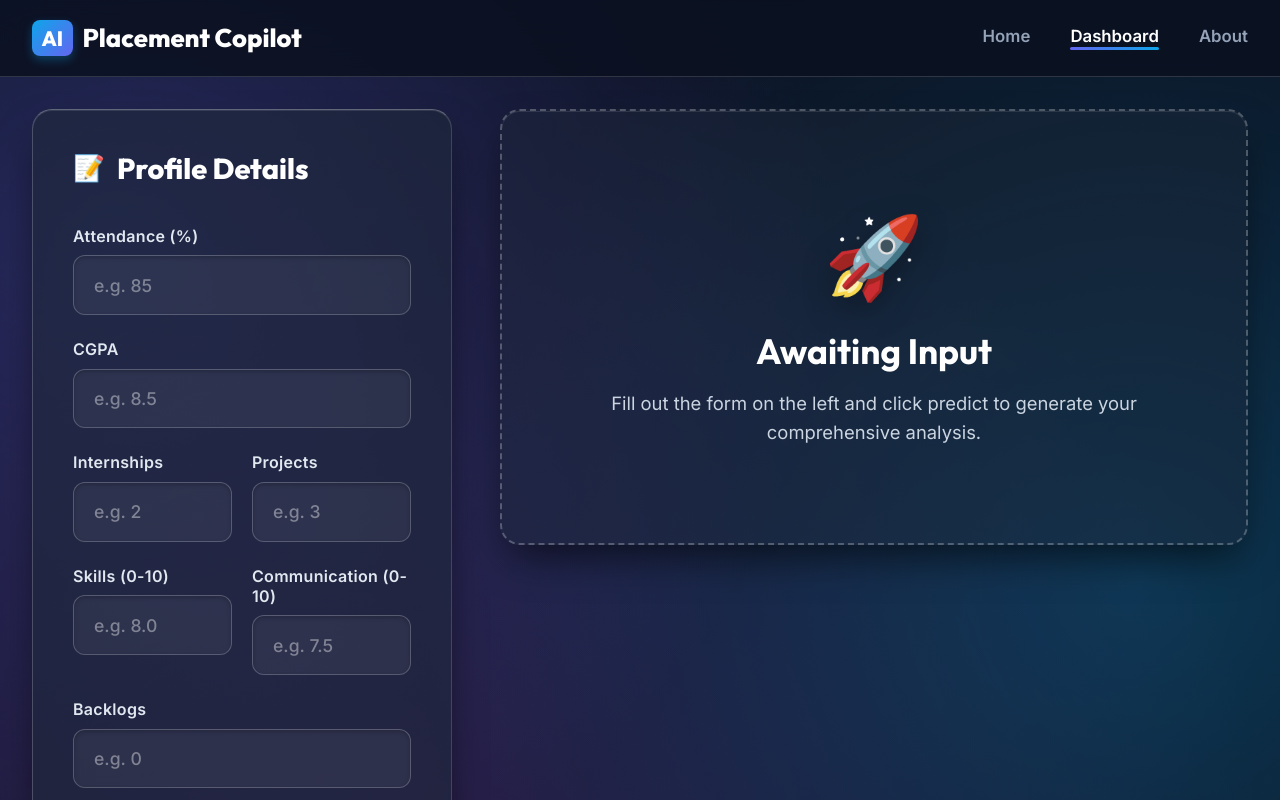
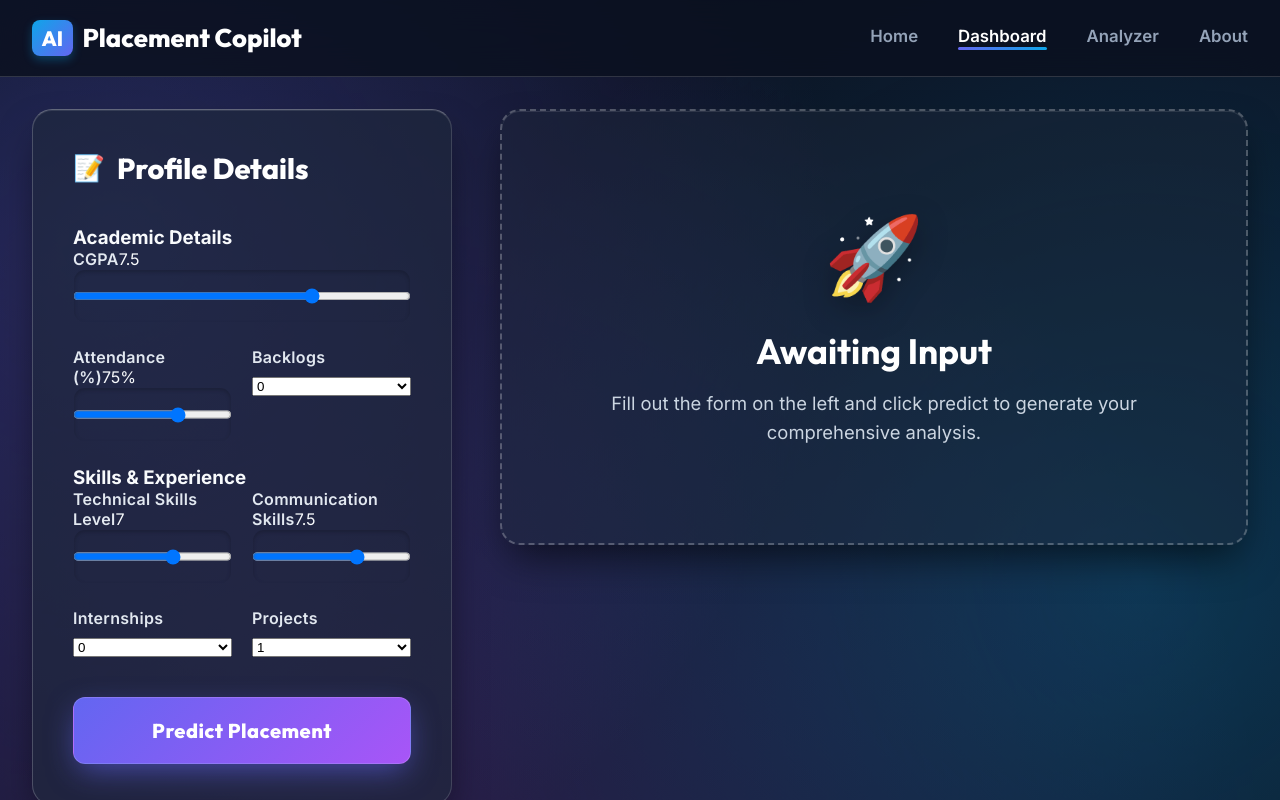
Before and after one commit to dgboy-ai/ai-placement-predictor, a React app in the folder frontend/: page /dashboard in a window 1280 px wide. Shown: the top 800 px of the page. Built offline with nearby package versions, Linux system fonts and the light colour scheme; the HTML template or start-up script is replaced by a standard one.

Commit message:
added resume analyzer ui

```diff
--- a/frontend/src/components/Navbar.jsx
+++ b/frontend/src/components/Navbar.jsx
@@ -15,6 +15,7 @@ export default function Navbar() {
         <div className="navbar-right">
           <Link to="/" className={path === '/' ? 'active nav-link' : 'nav-link'}>Home</Link>
           <Link to="/dashboard" className={path === '/dashboard' ? 'active nav-link' : 'nav-link'}>Dashboard</Link>
+          <Link to="/analyzer" className={path === '/analyzer' ? 'active nav-link' : 'nav-link'}>Analyzer</Link>
           <Link to="/about" className={path === '/about' ? 'active nav-link' : 'nav-link'}>About</Link>
         </div>
       </div>
--- a/frontend/src/pages/Dashboard.jsx
+++ b/frontend/src/pages/Dashboard.jsx
@@ -3,13 +3,13 @@ import axios from 'axios';
 
 export default function Dashboard() {
   const [formData, setFormData] = useState({
-    attendance: '',
-    cgpa: '',
-    internships: '',
-    projects: '',
-    skills_score: '',
-    communication_score: '',
-    backlogs: ''
+    attendance: 75,
+    cgpa: 7.5,
+    internships: 0,
+    projects: 1,
+    skills_score: 7.0,
+    communication_score: 7.5,
+    backlogs: 0
   });
 
   const [result, setResult] = useState(null);
@@ -56,37 +56,79 @@ export default function Dashboard() {
           <div className="card">
             <h2>Profile Details</h2>
             <form onSubmit={handleSubmit} className="input-form">
+              {/* --- SECTION: Academic Details --- */}
+              <div className="form-section">
+                <h3 className="section-title">Academic Details</h3>
+
                 <div className="form-group mb-4">
-                <label>Attendance (%)</label>
-                <input type="number" name="attendance" value={formData.attendance} onChange={handleChange} required min="0" max="100" placeholder="e.g. 85" />
+                  <div className="label-row">
+                    <label>CGPA</label>
+                    <span className="live-value">{formData.cgpa || 0}</span>
                   </div>
-              <div className="form-group mb-4">
-                <label>CGPA</label>
-                <input type="number" step="0.01" name="cgpa" value={formData.cgpa} onChange={handleChange} required min="0" max="10" placeholder="e.g. 8.5" />
+                  <input type="range" name="cgpa" value={formData.cgpa} onChange={handleChange} min="0" max="10" step="0.1" className="styled-slider" />
                 </div>
+
                 <div className="grid-2-cols mb-4">
                   <div className="form-group">
+                    <div className="label-row">
+                      <label>Attendance (%)</label>
+                      <span className="live-value">{formData.attendance || 0}%</span>
+                    </div>
+                    <input type="range" name="attendance" value={formData.attendance} onChange={handleChange} min="0" max="100" className="styled-slider" />
+                  </div>
+                  <div className="form-group">
+                    <label>Backlogs</label>
+                    <select name="backlogs" value={formData.backlogs} onChange={handleChange} className="styled-select">
+                      <option value="0">0</option>
+                      <option value="1">1</option>
+                      <option value="2">2</option>
+                      <option value="3">3+</option>
+                    </select>
+                  </div>
+                </div>
+              </div>
+
+              {/* --- SECTION: Skills & Experience --- */}
+              <div className="form-section mb-5">
+                <h3 className="section-title">Skills &amp; Experience</h3>
+
+                <div className="grid-2-cols mb-4">
+                  <div className="form-group">
+                    <div className="label-row">
+                      <label>Technical Skills Level</label>
+                      <span className="live-value">{formData.skills_score || 0}</span>
+                    </div>
+                    <input type="range" name="skills_score" value={formData.skills_score} onChange={handleChange} min="0" max="10" step="0.1" className="styled-slider" />
+                  </div>
+                  <div className="form-group">
+                    <div className="label-row">
+                      <label>Communication Skills</label>
+                      <span className="live-value">{formData.communication_score || 0}</span>
+                    </div>
+                    <input type="range" name="communication_score" value={formData.communication_score} onChange={handleChange} min="0" max="10" step="0.1" className="styled-slider" />
+                  </div>
+                </div>
+
+                <div className="grid-2-cols">
+                  <div className="form-group">
                     <label>Internships</label>
-                  <input type="number" name="internships" value={formData.internships} onChange={handleChange} required min="0" placeholder="e.g. 2" />
+                    <select name="internships" value={formData.internships} onChange={handleChange} className="styled-select">
+                      <option value="0">0</option>
+                      <option value="1">1</option>
+                      <option value="2">2</option>
+                      <option value="3">3+</option>
+                    </select>
                   </div>
                   <div className="form-group">
                     <label>Projects</label>
-                  <input type="number" name="projects" value={formData.projects} onChange={handleChange} required min="0" placeholder="e.g. 3" />
+                    <select name="projects" value={formData.projects} onChange={handleChange} className="styled-select">
+                      <option value="0">0</option>
+                      <option value="1">1</option>
+                      <option value="2">2</option>
+                      <option value="3">3+</option>
+                    </select>
                   </div>
                 </div>
-              <div className="grid-2-cols mb-4">
-                <div className="form-group">
-                  <label>Skills (0-10)</label>
-                  <input type="number" name="skills_score" step="0.1" value={formData.skills_score} onChange={handleChange} required min="0" max="10" placeholder="e.g. 8.0" />
-                </div>
-                <div className="form-group">
-                  <label>Communication (0-10)</label>
-                  <input type="number" name="communication_score" step="0.1" value={formData.communication_score} onChange={handleChange} required min="0" max="10" placeholder="e.g. 7.5" />
-                </div>
-              </div>
-              <div className="form-group mb-5">
-                <label>Backlogs</label>
-                <input type="number" name="backlogs" value={formData.backlogs} onChange={handleChange} required min="0" placeholder="e.g. 0" />
               </div>
 
               <button type="submit" className="submit-btn" disabled={loading}>
```
Also changed, not shown: frontend/src/pages/ResumeAnalyzer.jsx (added, +149 -0 lines). Lines whose indentation alone changed are shown as unchanged.
